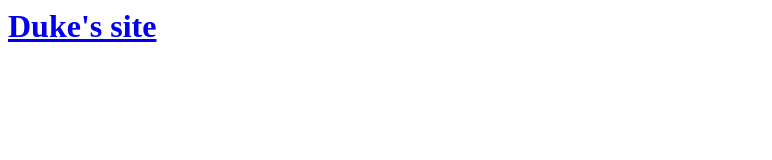
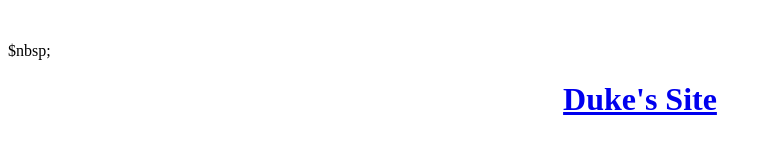
Before and after one commit to DukeDai/dukedai.github.io, a plain HTML site: page index.html in a window 1280 px wide. Shown: the whole page, without its empty margins (0-772 px from the left). Drawn offline with Linux system fonts and the light colour scheme.

Commit message:
centerize the link
centerize the link

```diff
--- a/index.html
+++ b/index.html
@@ -1 +1,3 @@
-<h1><a href="http://www.dukedai.com/">Duke's site</a></h1>
+<p>&nbsp;</p>
+<p>$nbsp;</p>
+<center><h1><a href="http://www.dukedai.com/">Duke's Site</a></h1></center>
```
